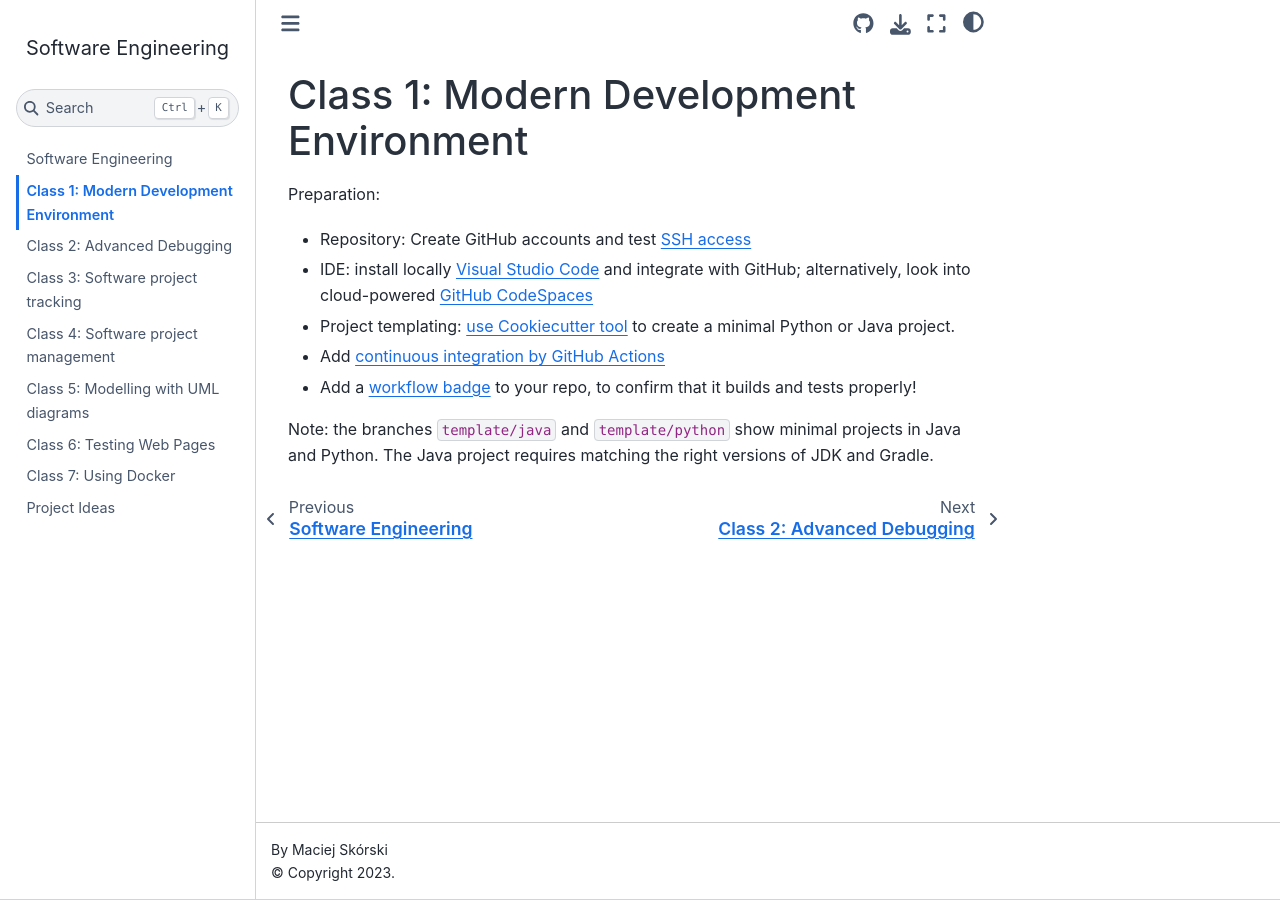
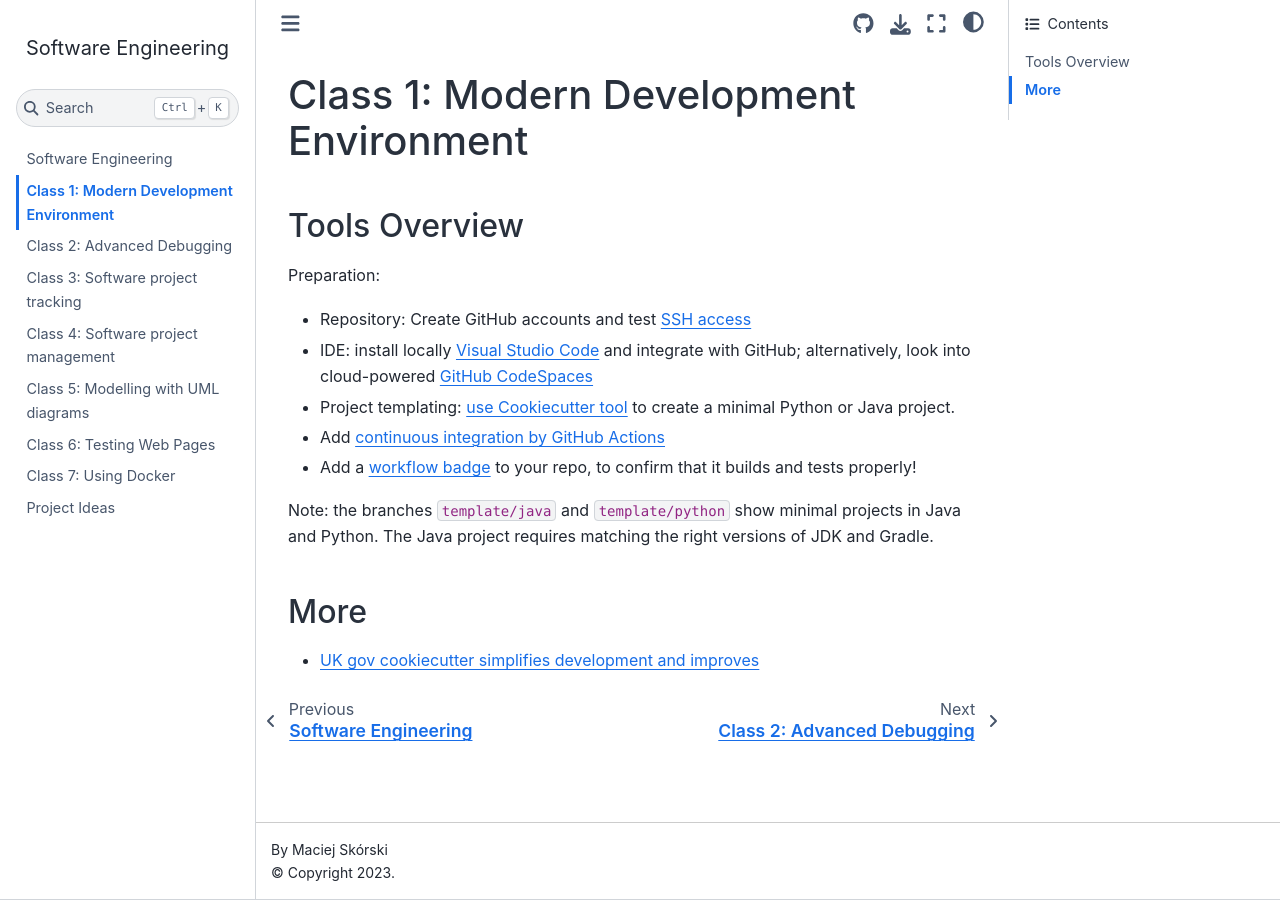
Before and after one commit to maciejskorski/software_engineering, a Jupyter Book: the page built from docs/modern_dev_environ.md, in a window 1280 px wide. Built offline with Jupyter Book 1.0.4 settings and Sphinx 7.4.7 and the Sphinx Book theme 1.1.4, drawn with Linux system fonts in a browser that asks for light colours.

Commit message:
update docs

```diff
--- a/docs/modern_dev_environ.md
+++ b/docs/modern_dev_environ.md
@@ -1,5 +1,6 @@
 # Class 1: Modern Development Environment
 
+## Tools Overview
 Preparation:
 * Repository: Create GitHub accounts and test [SSH access](https://docs.github.com/en/authentication/connecting-to-github-with-ssh)
 * IDE: install locally [Visual Studio Code](https://code.visualstudio.com/) and integrate with GitHub; alternatively, look into cloud-powered [GitHub CodeSpaces](https://docs.github.com/en/codespaces/overview/)
@@ -8,3 +9,7 @@ Preparation:
 * Add a [workflow badge](https://docs.github.com/en/actions/monitoring-and-troubleshooting-workflows/adding-a-workflow-status-badge) to your repo, to confirm that it builds and tests properly!
 
 Note: the branches `template/java` and `template/python` show minimal projects in Java and Python. The Java project requires matching the right versions of JDK and Gradle.
+
+## More
+
+* [UK gov cookiecutter simplifies development and improves](https://dataingovernment.blog.gov.uk/2021/07/20/govcookiecutter-a-template-for-data-science-projects/)
```
Also changed, not shown: README.md (+1 -1 lines), docs/intro.md (+1 -1 lines).
